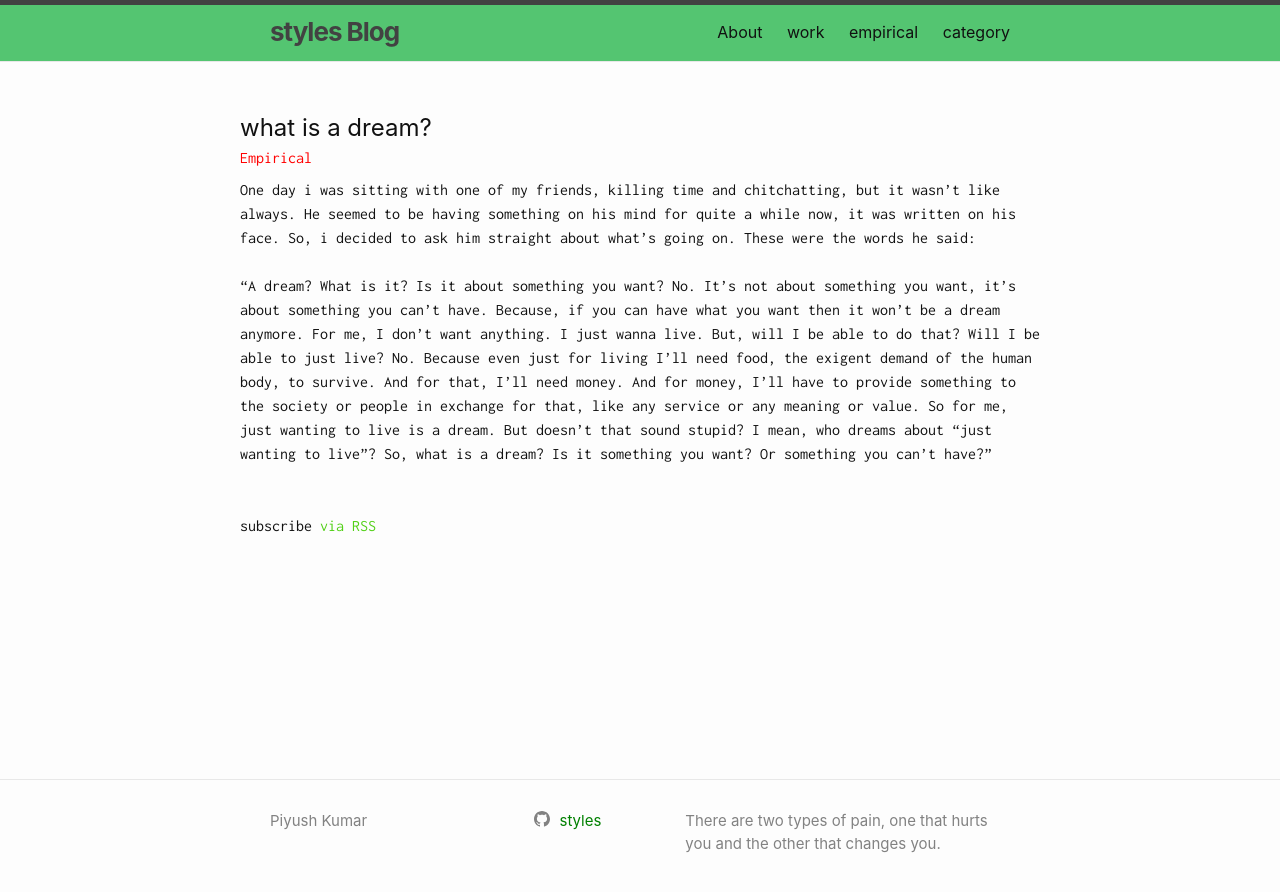
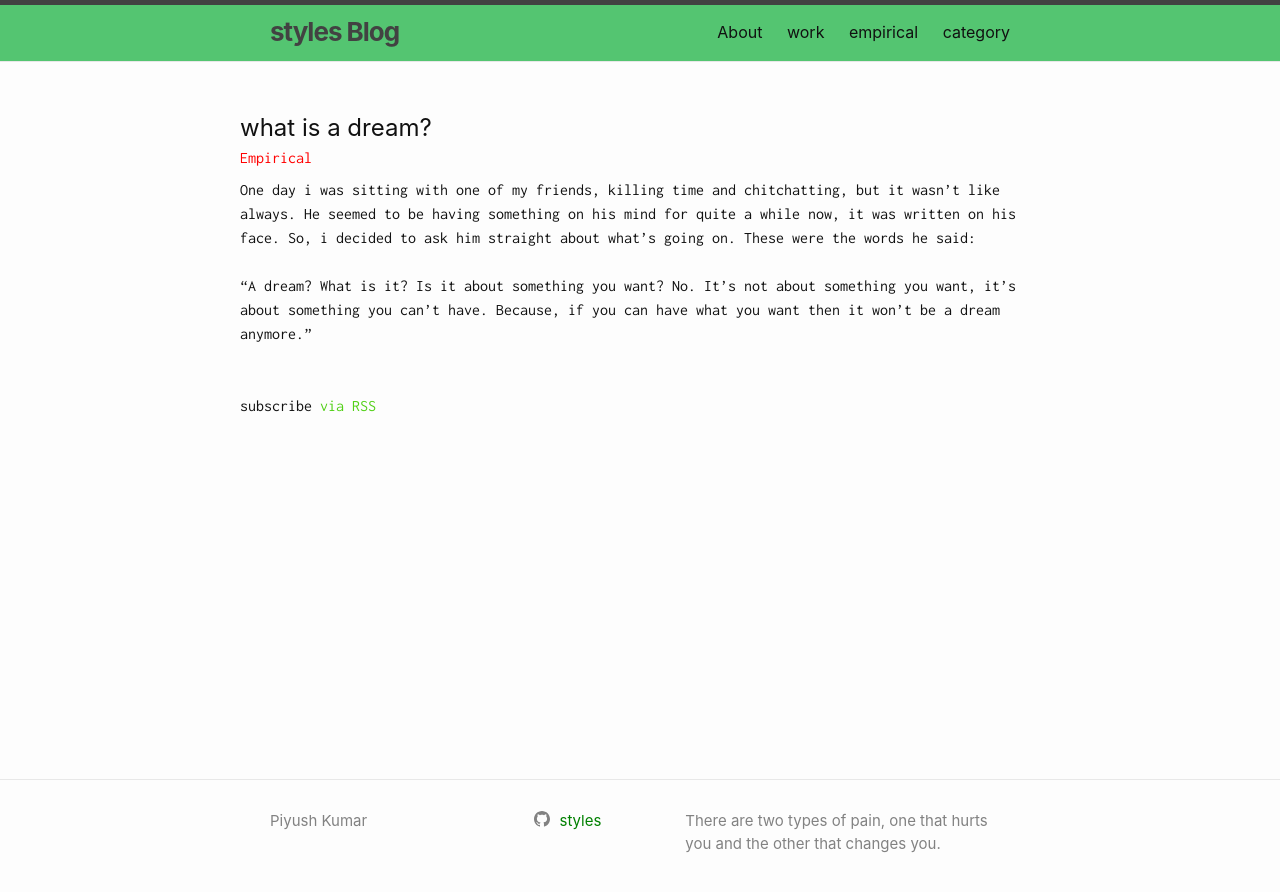
Before and after one commit to styles3544/Blog, a Jekyll site: the page built from _empirical/2020-08-08-.md, in a window 1280 px wide. Shown: the top 892 px of the page. Built offline with Jekyll 4.4.1, drawn with Linux system fonts in a browser that asks for light colours; comment, search, counter and statistics services are not loaded.

Commit message:
Update 2020-08-08-.md

```diff
--- a/_empirical/2020-08-08-.md
+++ b/_empirical/2020-08-08-.md
@@ -7,4 +7,4 @@ categories:
 ---
 
 One day i was sitting with one of my friends, killing time and chitchatting, but it wasn't like always. He seemed to be having something on his mind for quite a while now, it was written on his face. So, i decided to ask him straight about what's going on. These were the words he said:<br/><br/>
-"A dream? What is it? Is it about something you want? No. It's not about something you want, it's about something you can't have. Because, if you can have what you want then it won't be a dream anymore. For me, I don't want anything. I just wanna live. But, will I be able to do that? Will I be able to just live? No. Because even just for living I'll need food, the exigent demand of the human body, to survive. And for that, I'll need money. And for money, I'll have to provide something to the society or people in exchange for that, like any service or any meaning or value. So for me, just wanting to live is a dream. But doesn't that sound stupid? I mean, who dreams about "just wanting to live"? So, what is a dream? Is it something you want? Or something you can't have?"
+"A dream? What is it? Is it about something you want? No. It's not about something you want, it's about something you can't have. Because, if you can have what you want then it won't be a dream anymore."
```
